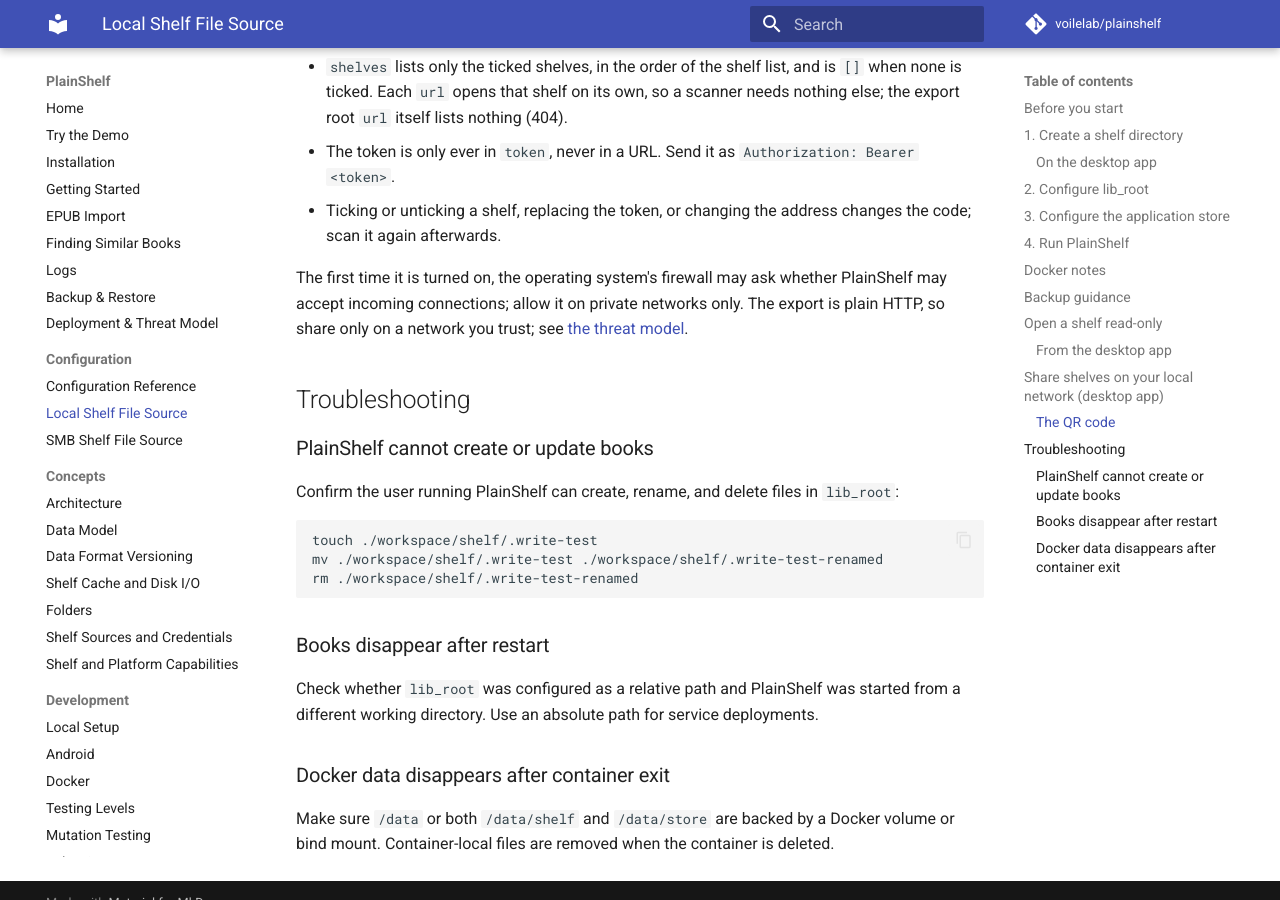
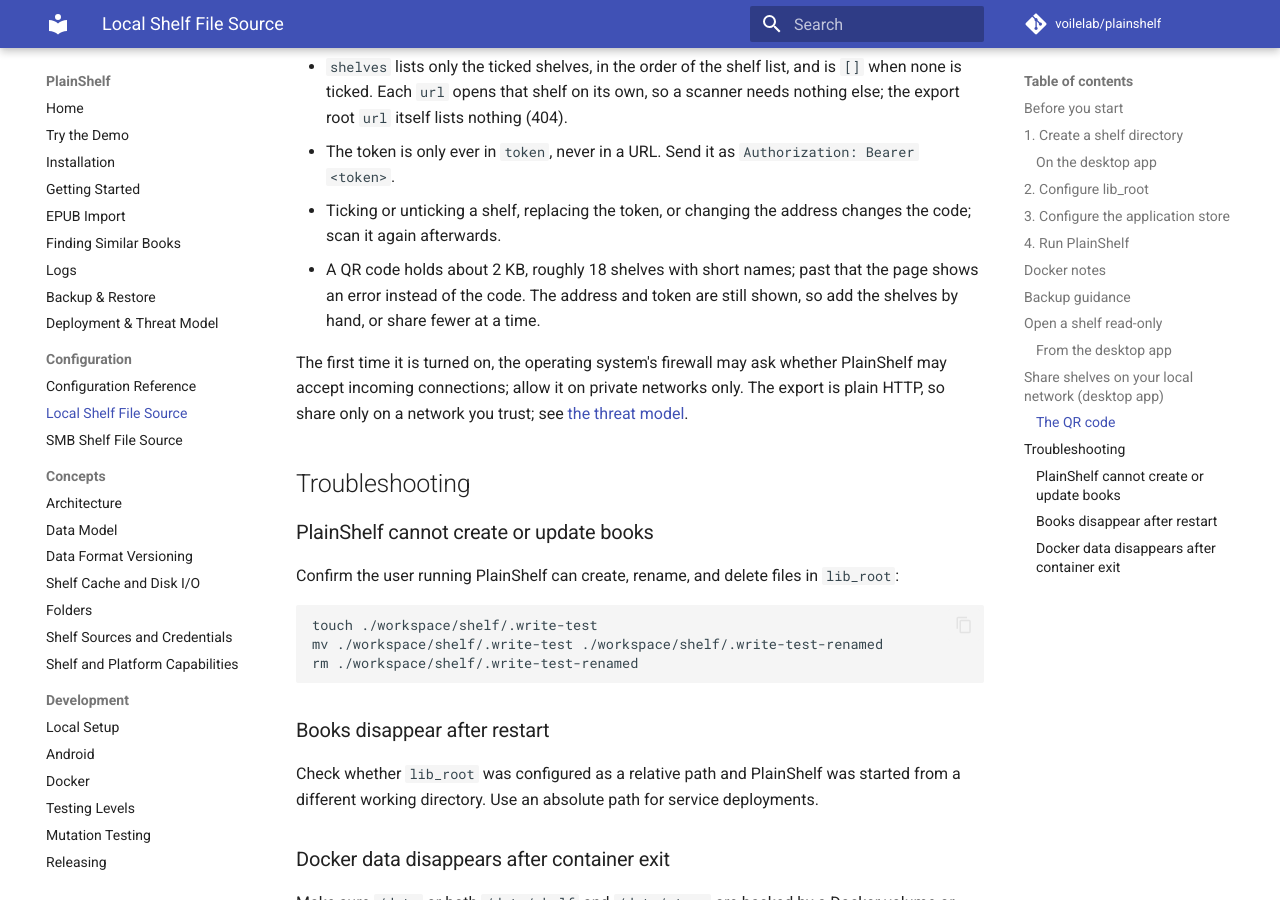
Before and after one commit to voilelab/plainshelf, an MkDocs documentation site: the page built from docs/configuring-local-shelf.md, in a window 1280 px wide and 900 px high, scrolled down 5161 px. Built offline with MkDocs 1.6.1 and Material for MkDocs 9.7.7, drawn with Linux system fonts in a browser that asks for light colours; comment, search, counter and statistics services are not loaded.

Commit message:
Document the LAN share QR code's size limit
Co-Authored-By: Claude Opus 5.5 <noreply@anthropic.com>
Claude-Session: https://claude.ai/code/session_01TjChCYQTZEyKh2Jf1w8CSb

```diff
--- a/docs/configuring-local-shelf.md
+++ b/docs/configuring-local-shelf.md
@@ -240,6 +240,9 @@ The QR code is JSON, and its shape is a promise between devices:
   `Authorization: Bearer <token>`.
 - Ticking or unticking a shelf, replacing the token, or changing the address
   changes the code; scan it again afterwards.
+- A QR code holds about 2 KB, roughly 18 shelves with short names; past that
+  the page shows an error instead of the code. The address and token are still
+  shown, so add the shelves by hand, or share fewer at a time.
 
 The first time it is turned on, the operating system's firewall may ask whether
 PlainShelf may accept incoming connections; allow it on private networks only.
```
